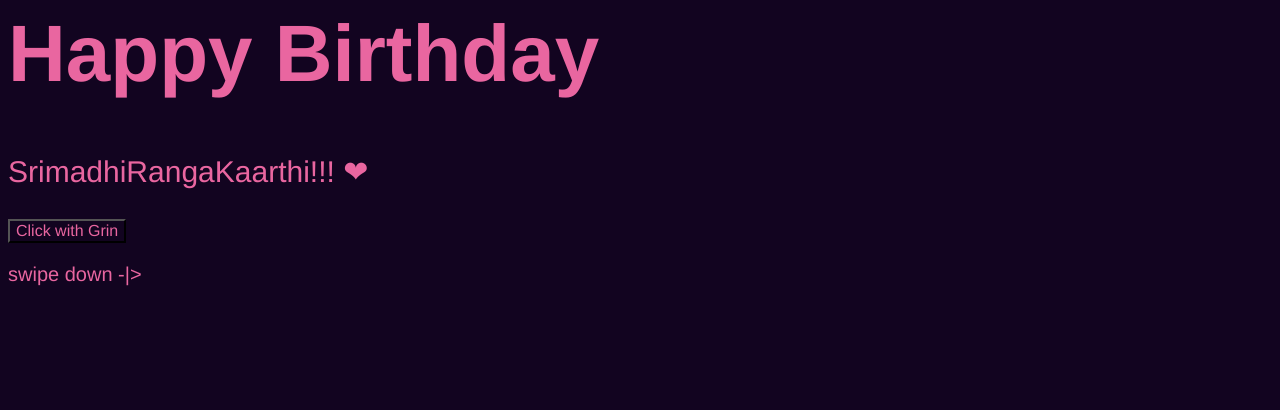
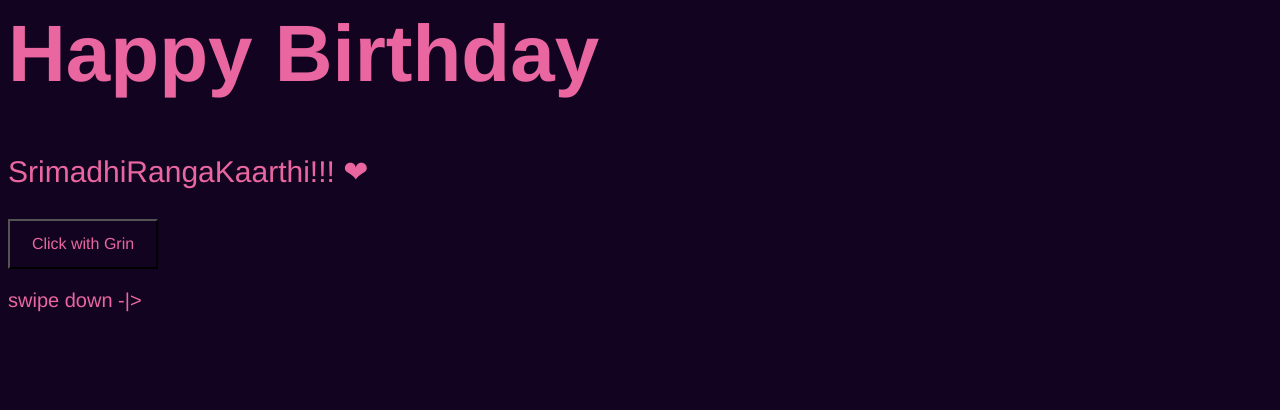
Before and after one commit to kaarthi1337/rk.github.io, a plain HTML site: page gift.html in a window 1280 px wide. Shown: the top 410 px of the page. Drawn offline with Linux system fonts and the light colour scheme; files whose address does not match are found by name.

Commit message:
Update gift.html

```diff
--- a/gift.html
+++ b/gift.html
@@ -13,7 +13,7 @@
 <h1 style="font-size:80; color: #E966A0; font-family: 'Franklin Gothic Medium', 'Arial Narrow', Arial, sans-serif;">Happy Birthday</h1>
 <p style="font-size:30; color: #E966A0; font-family: 'Franklin Gothic Medium', 'Arial Narrow', Arial, sans-serif;">SrimadhiRangaKaarthi!!! &#10084;</p>
 
-<button id="Date" style="background-color: #120420; font-size:medium; color:#E966A0; font-family: 'Franklin Gothic Medium', 'Arial Narrow', Arial, sans-serif;" onclick="SetDate()">
+<button id="Date" style="background-color: #120420; height:50px; width:150px; font-size:medium; color:#E966A0; font-family: 'Franklin Gothic Medium', 'Arial Narrow', Arial, sans-serif;" onclick="SetDate()">
   Click with Grin
 </button>
 <p style="font-size:20; color: #E966A0;font-family: 'Franklin Gothic Medium', 'Arial Narrow', Arial, sans-serif;">swipe down -|></p>
```
